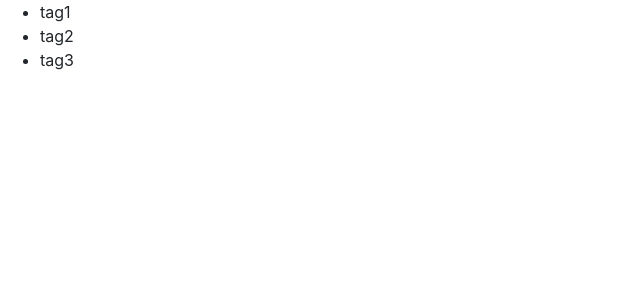
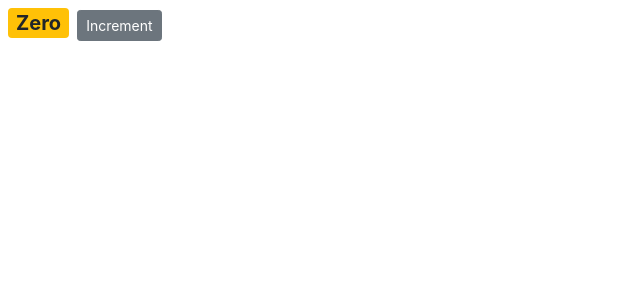
Before and after one commit to Priyeshkkumar/React-App, a React (Create React App) app in the folder counter/: page / in a window 1280 px wide. Shown: the top 300 px of the page, without its empty margins (0-640 px from the left). Built offline with nearby package versions, Linux system fonts and the light colour scheme.

Commit message:
Handeling Events and binding event handlers

```diff
--- a/counter/src/components/counter.jsx
+++ b/counter/src/components/counter.jsx
@@ -10,7 +10,6 @@
   // any data that this object needs
   state = {
     count: 0,
-    tags: ["tag1", "tag2", "tag3"],
   };
   //We can also use inline styles:`style={{fontSize: 30}}`
   styles = {
@@ -18,27 +17,45 @@
     fontWeight: "bold",
   };
 
-  renderTags() {
-    if (this.state.tags.length === 0) return <p>There are no tags !</p>;
+  // // Sol to comment at 26 We need to bind event handlers to this or use arrow func
+  // constructor() {
+  //   super();
+  //   this.handleIncrement = this.handleIncrement.bind(this);
+  // }
+
+  // We normally do not have access to state vars in event handler functions
+  handleIncrement = () => {
+    console.log("Increment Clicked", this);
+  };
+  render() {
     return (
-      <ul>
-        {this.state.tags.map((tag) => (
-          // Each li should have unique key as react will have to know which
-          // component get changed in virtual DOM
-          <li key={tag}>{tag}</li>
-        ))}
-      </ul>
+      <div>
+        <span style={this.styles} className={this.getBadgeClasses()}>
+          {this.formatCount()}
+        </span>
+        <button
+          onClick={this.handleIncrement()}
+          className="btn btn-secondary btn-sm"
+        >
+          Increment
+        </button>
+      </div>
     );
   }
-  render() {
-    return (
-      <React.Fragment>
-        {/* We cannot use conditional statements in jsx tags, therefore
-we need to use either functions like renderTags or do the following: */}
-        {this.state.tags.length === 0 && "Please create a new tag"}
-        {this.renderTags()}
-      </React.Fragment>
-    );
+
+  getBadgeClasses() {
+    let classes = " badge m-2 badge-";
+    classes += this.state.count === 0 ? "warning" : "primary";
+    return classes;
+  }
+
+  formatCount() {
+    //  Object De-Structuring: We can do the following to pick up the
+    // class object's value
+    const { count } = this.state;
+    // we can also do this
+    const x = <h1>Zero</h1>;
+    return count === 0 ? "Zero" : count;
   }
 }
 
```
